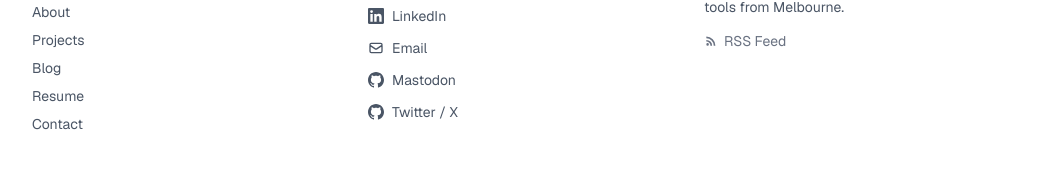
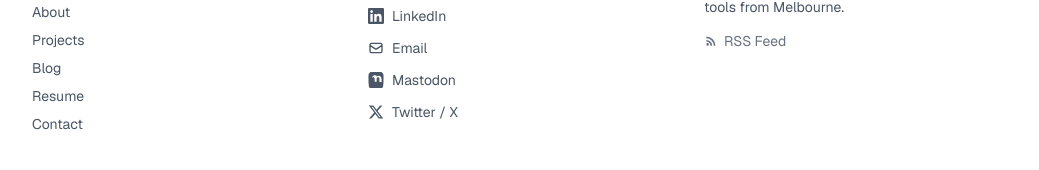
Before and after one commit to Sasen12/personal-site, a Next.js app: page / in a window 1280 px wide. Shown: the part 3173-3343 px from the top of the page, without its empty margins (120-1159 px from the left). Built offline with nearby package versions, Linux system fonts and the light colour scheme.

Commit message:
Add Mastodon and X icons to footer, replace placeholder icons

```diff
--- a/src/components/Footer.tsx
+++ b/src/components/Footer.tsx
@@ -1,12 +1,12 @@
 import Link from "next/link"
-import { GitHubIcon, LinkedInIcon, EmailIcon } from "./SocialIcons"
+import { GitHubIcon, LinkedInIcon, EmailIcon, MastodonIcon, XIcon } from "./SocialIcons"
 
 const socials = [
   { label: "GitHub", href: "https://github.com/Sasen12", icon: GitHubIcon },
   { label: "LinkedIn", href: "https://www.linkedin.com/in/sasen-perera-8b8a13337", icon: LinkedInIcon },
   { label: "Email", href: "mailto:techsavvy356@gmail.com", icon: EmailIcon },
-  { label: "Mastodon", href: "https://mastodon.social/@sasen", icon: GitHubIcon },
-  { label: "Twitter / X", href: "https://x.com/sasen_dev", icon: GitHubIcon },
+  { label: "Mastodon", href: "https://mastodon.social/@sasen", icon: MastodonIcon },
+  { label: "Twitter / X", href: "https://x.com/sasen_dev", icon: XIcon },
 ]
 
 const links = [
--- a/src/components/SocialIcons.tsx
+++ b/src/components/SocialIcons.tsx
@@ -21,3 +21,19 @@ export function EmailIcon({ className = "h-5 w-5" }: { className?: string }) {
     </svg>
   )
 }
+
+export function MastodonIcon({ className = "h-5 w-5" }: { className?: string }) {
+  return (
+    <svg className={className} viewBox="0 0 24 24" fill="currentColor">
+      <path d="M23.268 5.313c0-4.168-3.328-5.288-3.328-5.288-1.792-.656-5.488-.944-7.94-.944-2.456 0-6.144.288-7.94.944 0 0-3.328 1.12-3.328 5.288 0 4.776-.16 10.704.56 15.528.408 2.704 3.048 4.728 3.048 4.728 1.512 1.12 4.8 1.728 7.664 1.728 2.864 0 6.152-.608 7.664-1.728 0 0 2.64-2.024 3.048-4.728.72-4.824.56-10.752.56-15.528zm-3.176 9.672h-3.016v-4.728c0-1.512-.648-2.296-1.944-2.296-1.424 0-2.144.896-2.144 2.68v3.992h-2.976v-3.992c0-1.784-.72-2.68-2.144-2.68-1.296 0-1.944.784-1.944 2.296v4.728H5.908V9.825c0-1.512.384-2.712 1.152-3.6.792-.888 1.84-1.344 3.144-1.344 1.504 0 2.64.576 3.408 1.728L12 8.16l.612-.744c.768-1.152 1.904-1.728 3.408-1.728 1.304 0 2.352.456 3.144 1.344.768.888 1.152 2.088 1.152 3.6v5.16z" />
+    </svg>
+  )
+}
+
+export function XIcon({ className = "h-5 w-5" }: { className?: string }) {
+  return (
+    <svg className={className} viewBox="0 0 24 24" fill="currentColor">
+      <path d="M18.244 2.25h3.308l-7.227 8.26 8.502 11.24H16.17l-5.214-6.817L4.99 21.75H1.68l7.73-8.835L1.254 2.25H8.08l4.713 6.231zm-1.161 17.52h1.833L7.084 4.126H5.117z" />
+    </svg>
+  )
+}
```
